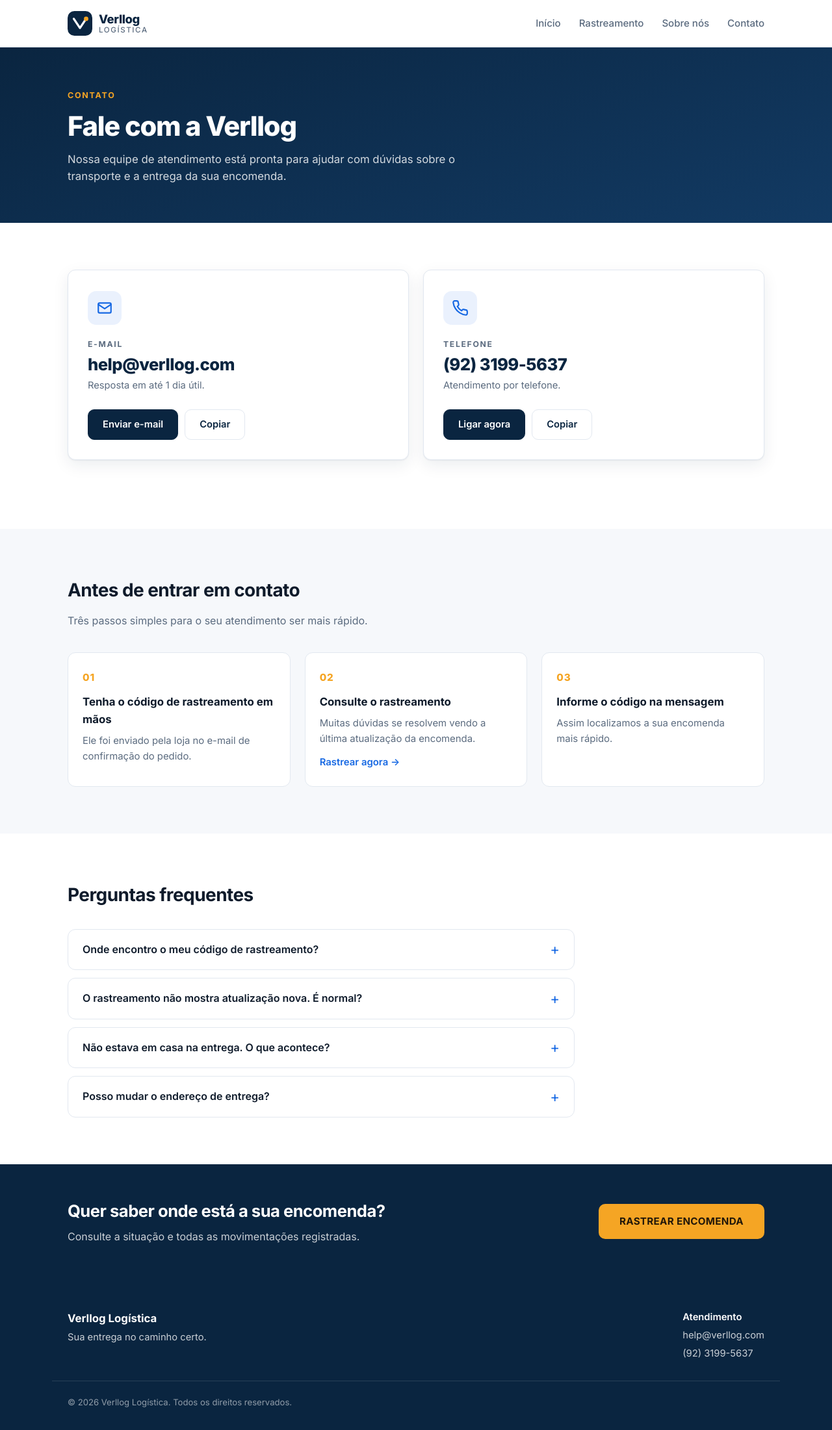
After one commit to polvomal07/verllog, a Flask app: page /contato in a window 1280 px wide. The commit adds this page. Shown: the whole page at 65% size. Run offline with Flask 3, Linux system fonts and the light colour scheme.

Commit message:
Adiciona a página de contato (/contato)
E-mail help@verllog.com e telefone (92) 3199-5637 em cartões com botões
de enviar e-mail, ligar e copiar; passos antes do contato, perguntas
frequentes e chamada para o rastreamento. Item "Contato" no menu e
dados de atendimento no rodapé de todas as páginas.

Co-Authored-By: Claude Opus 5.5 <noreply@anthropic.com>

```diff
--- a/app.py
+++ b/app.py
@@ -103,6 +103,9 @@ def registrar_context_processors(app):
             "empresa": {
                 "nome": app.config["EMPRESA_NOME"],
                 "slogan": app.config["EMPRESA_SLOGAN"],
+                "email": app.config["EMPRESA_EMAIL"],
+                "telefone": app.config["EMPRESA_TELEFONE"],
+                "telefone_link": app.config["EMPRESA_TELEFONE_LINK"],
             },
             "ano": date.today().year,
         }
--- a/config.py
+++ b/config.py
@@ -86,6 +86,10 @@ class Config:
     EMPRESA_NOME = "Verllog Logística"
     EMPRESA_SLOGAN = "Sua entrega no caminho certo."
     EMPRESA_CNPJ = "00.000.000/0001-00"
+    EMPRESA_EMAIL = "help@verllog.com"
+    EMPRESA_TELEFONE = "(92) 3199-5637"
+    # Mesmo número no formato internacional, usado no link "Ligar agora".
+    EMPRESA_TELEFONE_LINK = "+559231995637"
 
     # ------------------------------------------------------------------
     # Código de rastreamento: BR + 12 dígitos + 1 letra maiúscula
--- a/static/css/telas.css
+++ b/static/css/telas.css
@@ -651,3 +651,153 @@ form.bloco .exclusao__confirmar { margin: 16px 0 0; }
   .cabecalho-pagina { padding: 46px 0 42px; }
   .texto-duplo { gap: 30px; }
 }
+
+/* ==========================================================================
+   Pagina de contato
+   ========================================================================== */
+
+.canais {
+  display: grid;
+  grid-template-columns: repeat(auto-fit, minmax(300px, 1fr));
+  gap: 22px;
+}
+
+.canal {
+  display: flex;
+  flex-direction: column;
+  padding: 32px 30px 30px;
+  background: var(--fundo);
+  border: 1px solid var(--borda);
+  border-radius: var(--raio);
+  box-shadow: var(--sombra);
+}
+
+.canal__icone {
+  display: flex;
+  align-items: center;
+  justify-content: center;
+  width: 52px;
+  height: 52px;
+  margin-bottom: 20px;
+  border-radius: 13px;
+  background: rgba(22, 104, 227, .09);
+  color: var(--cor-azul);
+}
+
+.canal__icone svg { width: 26px; height: 26px; }
+
+.canal__rotulo {
+  margin: 0 0 6px;
+  font-size: .76rem;
+  font-weight: 700;
+  letter-spacing: .14em;
+  text-transform: uppercase;
+  color: var(--texto-suave);
+}
+
+.canal__valor {
+  margin: 0 0 6px;
+  font-size: 1.6rem;
+  font-weight: 800;
+  letter-spacing: -.02em;
+  color: var(--cor-primaria);
+  line-height: 1.2;
+  overflow-wrap: anywhere;
+}
+
+.canal__nota { margin: 0 0 24px; font-size: .92rem; color: var(--texto-suave); }
+
+.canal__acoes { display: flex; flex-wrap: wrap; gap: 10px; margin-top: auto; }
+
+.canal__botao {
+  display: inline-block;
+  padding: 12px 22px;
+  border: 1px solid var(--cor-primaria);
+  border-radius: 10px;
+  background: var(--cor-primaria);
+  color: #fff;
+  font-family: inherit;
+  font-size: .92rem;
+  font-weight: 600;
+  line-height: 1.4;
+  text-decoration: none;
+  cursor: pointer;
+  transition: background .15s ease, color .15s ease, border-color .15s ease;
+}
+
+.canal__botao:hover { background: var(--cor-primaria-clara); border-color: var(--cor-primaria-clara); }
+
+.canal__botao--secundario { background: var(--fundo); color: var(--cor-primaria); border-color: var(--borda); }
+
+.canal__botao--secundario:hover { background: var(--fundo-suave); border-color: var(--borda); }
+
+.canal__botao--ok,
+.canal__botao--ok:hover { color: var(--cor-sucesso); border-color: #bbf7d0; background: #f0fdf4; }
+
+.canal__botao:focus-visible { outline: 2px solid var(--cor-azul); outline-offset: 2px; }
+
+.canal__aviso { margin: 14px 0 0; min-height: 1.4em; font-size: .9rem; color: var(--texto-suave); }
+
+.passo__link {
+  display: inline-block;
+  margin-top: 12px;
+  color: var(--cor-azul);
+  font-size: .93rem;
+  font-weight: 600;
+  text-decoration: none;
+}
+
+.passo__link:hover { text-decoration: underline; }
+
+.perguntas { display: grid; gap: 12px; max-width: 780px; margin-top: 30px; }
+
+.pergunta {
+  background: var(--fundo);
+  border: 1px solid var(--borda);
+  border-radius: var(--raio);
+}
+
+.pergunta summary {
+  position: relative;
+  padding: 18px 52px 18px 22px;
+  font-weight: 600;
+  cursor: pointer;
+  list-style: none;
+}
+
+.pergunta summary::-webkit-details-marker { display: none; }
+
+/* Sinal de mais que vira menos quando a resposta esta aberta. */
+.pergunta summary::after {
+  content: "+";
+  position: absolute;
+  top: 50%;
+  right: 22px;
+  transform: translateY(-50%);
+  font-size: 1.4rem;
+  font-weight: 400;
+  line-height: 1;
+  color: var(--cor-azul);
+}
+
+.pergunta[open] summary::after { content: "\2212"; }
+
+.pergunta summary:focus-visible { outline: 2px solid var(--cor-azul); outline-offset: 2px; border-radius: var(--raio); }
+
+.pergunta p { margin: 0; padding: 0 22px 20px; color: var(--texto-suave); font-size: .95rem; }
+
+.rodape__titulo { color: #fff; font-weight: 600; }
+
+.rodape__contato a { color: rgba(255, 255, 255, .78); text-decoration: none; }
+
+.rodape__contato a:hover { color: #fff; text-decoration: underline; }
+
+@media (max-width: 720px) {
+  .canais { grid-template-columns: 1fr; gap: 14px; }
+  .canal { padding: 24px 20px; }
+  .canal__valor { font-size: 1.35rem; }
+  .canal__acoes { flex-direction: column; }
+  .canal__botao { width: 100%; padding: 14px 20px; text-align: center; }
+  .pergunta summary { padding: 16px 48px 16px 18px; }
+  .pergunta p { padding: 0 18px 18px; }
+}
--- a/static/js/script.js
+++ b/static/js/script.js
@@ -87,3 +87,61 @@ document.addEventListener("DOMContentLoaded", () => {
     // Código válido: deixa o formulário seguir para /rastreamento?codigo=...
   });
 });
+
+
+/* ------------------------------------------------ Copiar (página de contato)
+   Botões com data-copiar copiam o valor e mostram "Copiado!" por 2 segundos.
+   Se o navegador bloquear a área de transferência, avisa para copiar à mão.
+   -------------------------------------------------------------------- */
+document.addEventListener("DOMContentLoaded", () => {
+  const botoes = document.querySelectorAll("[data-copiar]");
+  if (!botoes.length) return;
+
+  const aviso = document.getElementById("copiar-aviso");
+
+  function copiarAntigo(texto) {
+    const campo = document.createElement("textarea");
+    campo.value = texto;
+    campo.setAttribute("readonly", "");
+    campo.style.position = "fixed";
+    campo.style.opacity = "0";
+    document.body.appendChild(campo);
+    campo.select();
+    let ok = false;
+    try { ok = document.execCommand("copy"); } catch (erro) { ok = false; }
+    document.body.removeChild(campo);
+    return ok;
+  }
+
+  botoes.forEach((botao) => {
+    const textoOriginal = botao.textContent;
+    let temporizador = null;
+
+    botao.addEventListener("click", async () => {
+      const valor = botao.dataset.copiar;
+      let ok = false;
+
+      if (navigator.clipboard && window.isSecureContext) {
+        try { await navigator.clipboard.writeText(valor); ok = true; }
+        catch (erro) { ok = copiarAntigo(valor); }
+      } else {
+        ok = copiarAntigo(valor);
+      }
+
+      if (aviso) {
+        aviso.textContent = ok
+          ? valor + " copiado."
+          : "Não foi possível copiar. Selecione e copie manualmente: " + valor;
+      }
+      if (!ok) return;
+
+      botao.textContent = "Copiado!";
+      botao.classList.add("canal__botao--ok");
+      clearTimeout(temporizador);
+      temporizador = setTimeout(() => {
+        botao.textContent = textoOriginal;
+        botao.classList.remove("canal__botao--ok");
+      }, 2000);
+    });
+  });
+});
--- a/templates/base.html
+++ b/templates/base.html
@@ -53,6 +53,7 @@
         <a href="{{ url_for('publico.index') }}">Início</a>
         <a href="{{ url_for('publico.rastreamento') }}">Rastreamento</a>
         <a href="{{ url_for('publico.sobre') }}">Sobre nós</a>
+        <a href="{{ url_for('publico.contato') }}">Contato</a>
       </nav>
     </div>
   </header>
@@ -77,6 +78,11 @@
         <p class="rodape__marca">{{ empresa.nome }}</p>
         <p class="rodape__slogan">{{ empresa.slogan }}</p>
       </div>
+      <div class="rodape__contato">
+        <p class="rodape__titulo">Atendimento</p>
+        <p><a href="mailto:{{ empresa.email }}">{{ empresa.email }}</a></p>
+        <p><a href="tel:{{ empresa.telefone_link }}">{{ empresa.telefone }}</a></p>
+      </div>
     </div>
     <div class="container">
       <p class="rodape__aviso">
--- /dev/null
+++ b/templates/contato.html
@@ -0,0 +1,135 @@
+{% extends "base.html" %}
+
+{% block titulo %}Contato | {{ empresa.nome }}{% endblock %}
+
+{% block conteudo %}
+
+<section class="cabecalho-pagina">
+  <div class="container">
+    <p class="cabecalho-pagina__rotulo">Contato</p>
+    <h1 class="cabecalho-pagina__titulo">Fale com a Verllog</h1>
+    <p class="cabecalho-pagina__texto">
+      Nossa equipe de atendimento está pronta para ajudar com dúvidas sobre o
+      transporte e a entrega da sua encomenda.
+    </p>
+  </div>
+</section>
+
+<section class="secao">
+  <div class="container">
+    <div class="canais">
+
+      <article class="canal">
+        <span class="canal__icone" aria-hidden="true">
+          <svg viewBox="0 0 24 24" fill="none" stroke="currentColor" stroke-width="2"
+               stroke-linecap="round" stroke-linejoin="round">
+            <rect x="3" y="5" width="18" height="14" rx="2"/>
+            <path d="m3 7 9 6 9-6"/>
+          </svg>
+        </span>
+        <p class="canal__rotulo">E-mail</p>
+        <p class="canal__valor">{{ empresa.email }}</p>
+        <p class="canal__nota">Resposta em até 1 dia útil.</p>
+        <div class="canal__acoes">
+          <a class="canal__botao" href="mailto:{{ empresa.email }}">Enviar e-mail</a>
+          <button class="canal__botao canal__botao--secundario" type="button"
+                  data-copiar="{{ empresa.email }}">Copiar</button>
+        </div>
+      </article>
+
+      <article class="canal">
+        <span class="canal__icone" aria-hidden="true">
+          <svg viewBox="0 0 24 24" fill="none" stroke="currentColor" stroke-width="2"
+               stroke-linecap="round" stroke-linejoin="round">
+            <path d="M22 16.9v3a2 2 0 0 1-2.2 2 19.8 19.8 0 0 1-8.6-3.1 19.5 19.5 0 0 1-6-6A19.8 19.8 0 0 1 2.1 4.2 2 2 0 0 1 4.1 2h3a2 2 0 0 1 2 1.7c.1 1 .4 1.9.7 2.8a2 2 0 0 1-.5 2.1L8 9.9a16 16 0 0 0 6 6l1.3-1.3a2 2 0 0 1 2.1-.4c.9.3 1.8.6 2.8.7a2 2 0 0 1 1.7 2z"/>
+          </svg>
+        </span>
+        <p class="canal__rotulo">Telefone</p>
+        <p class="canal__valor">{{ empresa.telefone }}</p>
+        <p class="canal__nota">Atendimento por telefone.</p>
+        <div class="canal__acoes">
+          <a class="canal__botao" href="tel:{{ empresa.telefone_link }}">Ligar agora</a>
+          <button class="canal__botao canal__botao--secundario" type="button"
+                  data-copiar="{{ empresa.telefone }}">Copiar</button>
+        </div>
+      </article>
+
+    </div>
+    <p class="canal__aviso" id="copiar-aviso" role="status" aria-live="polite"></p>
+  </div>
+</section>
+
+<section class="secao secao--clara">
+  <div class="container">
+    <h2 class="secao__titulo">Antes de entrar em contato</h2>
+    <p class="secao__texto">
+      Três passos simples para o seu atendimento ser mais rápido.
+    </p>
+
+    <ol class="passos">
+      <li class="passo">
+        <span class="passo__numero">01</span>
+        <h3>Tenha o código de rastreamento em mãos</h3>
+        <p>Ele foi enviado pela loja no e-mail de confirmação do pedido.</p>
+      </li>
+      <li class="passo">
+        <span class="passo__numero">02</span>
+        <h3>Consulte o rastreamento</h3>
+        <p>
+          Muitas dúvidas se resolvem vendo a última atualização da encomenda.
+        </p>
+        <a class="passo__link" href="{{ url_for('publico.rastreamento') }}">Rastrear agora &rarr;</a>
+      </li>
+      <li class="passo">
+        <span class="passo__numero">03</span>
+        <h3>Informe o código na mensagem</h3>
+        <p>Assim localizamos a sua encomenda mais rápido.</p>
+      </li>
+    </ol>
+  </div>
+</section>
+
+<section class="secao">
+  <div class="container">
+    <h2 class="secao__titulo">Perguntas frequentes</h2>
+
+    <div class="perguntas">
+      <details class="pergunta">
+        <summary>Onde encontro o meu código de rastreamento?</summary>
+        <p>No e-mail enviado pela loja onde a compra foi feita, após o despacho.</p>
+      </details>
+      <details class="pergunta">
+        <summary>O rastreamento não mostra atualização nova. É normal?</summary>
+        <p>
+          Sim. Entre um centro de distribuição e outro a encomenda pode ficar
+          alguns dias em trânsito sem novo registro.
+        </p>
+      </details>
+      <details class="pergunta">
+        <summary>Não estava em casa na entrega. O que acontece?</summary>
+        <p>Uma nova tentativa de entrega é feita automaticamente.</p>
+      </details>
+      <details class="pergunta">
+        <summary>Posso mudar o endereço de entrega?</summary>
+        <p>
+          Alterações de endereço devem ser solicitadas à loja onde a compra
+          foi feita.
+        </p>
+      </details>
+    </div>
+  </div>
+</section>
+
+<section class="chamada">
+  <div class="container chamada__conteudo">
+    <div>
+      <h2 class="chamada__titulo">Quer saber onde está a sua encomenda?</h2>
+      <p class="chamada__texto">
+        Consulte a situação e todas as movimentações registradas.
+      </p>
+    </div>
+    <a class="botao-principal" href="{{ url_for('publico.rastreamento') }}">Rastrear encomenda</a>
+  </div>
+</section>
+
+{% endblock %}
--- a/views/publico.py
+++ b/views/publico.py
@@ -30,6 +30,11 @@ def index():
 @publico_bp.route("/sobre")
 def sobre():
     return render_template("sobre.html")
+
+
+@publico_bp.route("/contato")
+def contato():
+    return render_template("contato.html")
 
 
 @publico_bp.route("/rastreamento")
```
